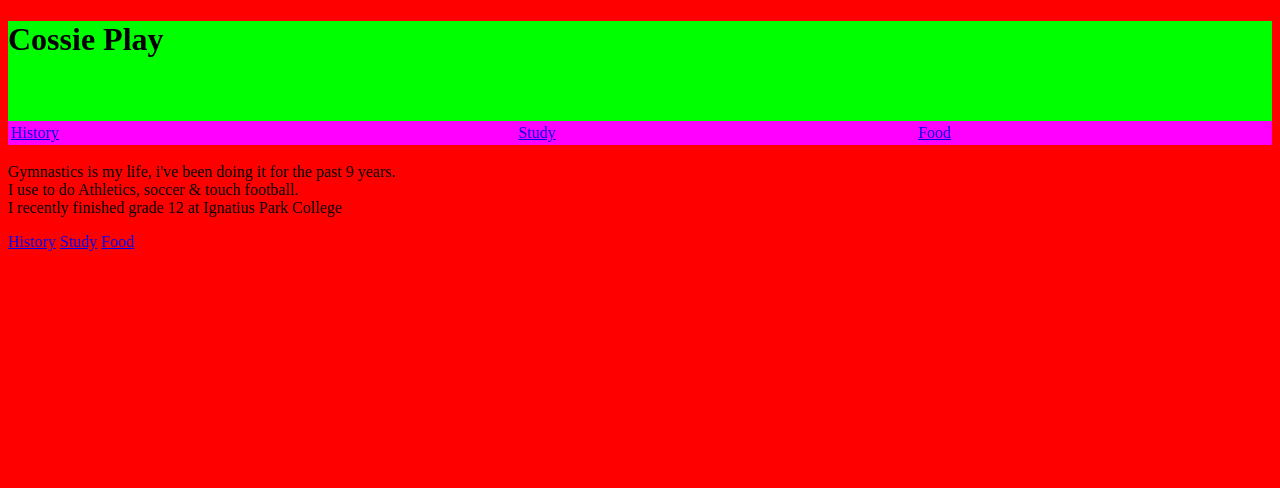
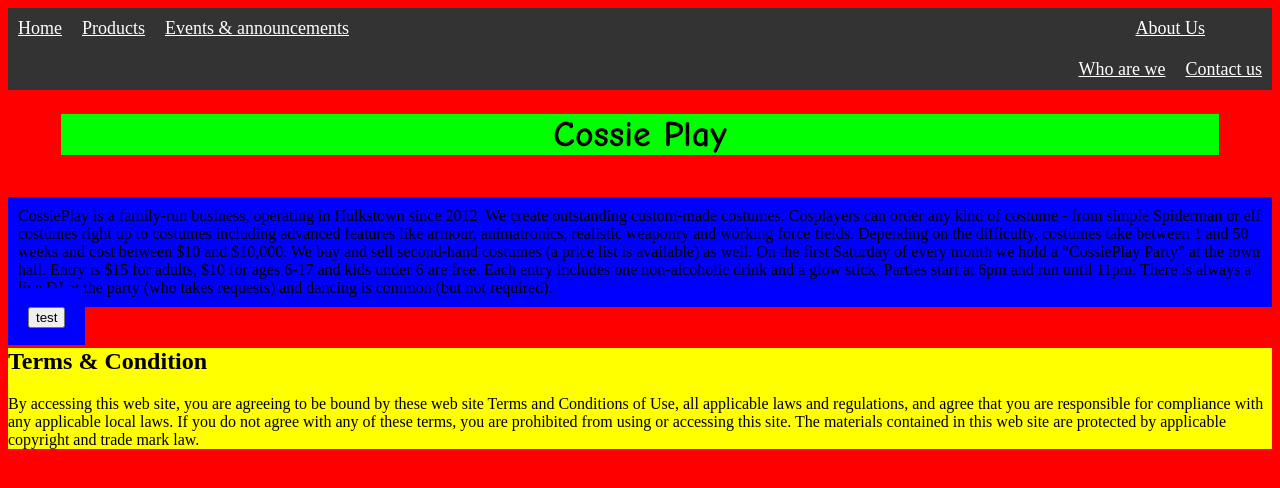
Before and after one commit to kkemei/a1, a plain HTML site: page a1/index.html in a window 1280 px wide. Drawn offline with Linux system fonts and the light colour scheme.

Commit message:
2 - Progress

```diff
--- a/a1/_notes/dwsync.xml
+++ b/a1/_notes/dwsync.xml
@@ -1,5 +1,5 @@
 <?xml version="1.0" encoding="utf-8" ?>
 <dwsync>
-<file name="index.html" server="ditwebtsv.jcu.edu.au/public_html/a1/" local="131031768753797660" remote="131031771180000000" Dst="0" />
-<file name="mainstyle.css" server="ditwebtsv.jcu.edu.au/public_html/a1/" local="131031768302198617" remote="131031771210000000" Dst="0" />
+<file name="index.html" server="ditwebtsv.jcu.edu.au/public_html/a1/" local="131033412686270373" remote="131033416450000000" Dst="0" />
+<file name="mainstyle.css" server="ditwebtsv.jcu.edu.au/public_html/a1/" local="131033398810000000" remote="131033416470000000" Dst="0" />
 </dwsync>
--- a/a1/index.html
+++ b/a1/index.html
@@ -5,28 +5,44 @@
 <title>CossiePlay</title>
 <link href="mainstyle.css" rel="stylesheet" type="text/css">
 </head>
-<wrapper>
 <body class="main">
-<header>
-<h1> Cossie Play</h1></header>
+
 <nav>
-<table width="100%" border="0" align="center">
-  <tbody>
-    <tr>
-      <td><a href="history.html">History</a></td>
-      <td><a href="study.html">Study</a></td>
-      <td><a href="food.html">Food</a></td>
-    </tr>
-  </tbody>
-</table>
+<ul>
+    <li><a href="index.html">Home</a></li>
+    <li><a href="products.html">Products</a></li>
+    <li><a href="events.html">Events & announcements</a></li>
+    <li style="float:right"><a href="about.html">About Us</a>
+    <ul>
+      <li><a href="#">Who are we</a></li>
+      <li><a href="#">Contact us</a></li>
+    </ul>
+    </li>
+</ul>
+
 </nav>
+
+<center><header><h1><center>Cossie Play</center></h1></header></center>
 <br>
-Gymnastics is my life, i've been doing it for the past 9 years.
-<br>I use to do Athletics, soccer & touch football.
-<br>I recently finished grade 12 at Ignatius Park College
+<section>
+
+CossiePlay is a family-run business, operating in Hulkstown since 2012. We create outstanding custom-made costumes. Cosplayers can order any kind of costume - from simple Spiderman or elf costumes right up to costumes including advanced features like armour, animatronics, realistic weaponry and working force fields. Depending on the difficulty, costumes take between 1 and 50 weeks and cost between $10 and $10,000.
+We buy and sell second-hand costumes (a price list is available) as well.
+On the first Saturday of every month we hold a “CossiePlay Party” at the town hall. Entry is $15 for adults, $10 for ages 6-17 and kids under 6 are free. Each entry includes one non-alcoholic drink and a glow stick. Parties start at 6pm and run until 11pm. There is always a live DJ at the party (who takes requests) and dancing is common (but not required).
+
+</section>
+
+<section2>
+<button> test </button>
+</section2>
+
 </body>
+
 <footer>
-<p><a href="history.html">History</a> <a href="study.html">Study</a> <a href="food.html">Food</a></p>
+<p>
+<h2>Terms & Condition</h2>
+By accessing this web site, you are agreeing to be bound by these web site Terms and Conditions of Use, all applicable laws and regulations, and agree that you are responsible for compliance with any applicable local laws. If you do not agree with any of these terms, you are prohibited from using or accessing this site. The materials contained in this web site are protected by applicable copyright and trade mark law.
+
+</p>
 </footer>
-<wrapper>
 </html>
--- a/a1/mainstyle.css
+++ b/a1/mainstyle.css
@@ -1,16 +1,72 @@
 @charset "utf-8";
 /* CSS Document */
 
-nav {
-	background-color: #F0F;
-	width: 100%;
-	height: 100%;
-}
+
 header {
 	background-color: #0F0;
-	height: 100px;
+	height: 100%;
+	width: 90%;
+	padding-right: 10px;
+	padding-left: 10px;
+}
+h1 {
+	font-family: "Comic Sans MS", cursive;
+	font-size: 36px;
+	height: 100%;
 	width: 100%;
 }
+
 body {
 	background-color: #F00;
 }
+section {
+	background-color: #00F;
+	padding: 10px;
+}
+footer {
+	background-color: #FF0;
+}
+
+nav {
+	width: 100%;
+	height: 100%;
+	padding-top: 0px;
+	padding-right: 0px;
+	padding-bottom: 0px;
+	padding-left: 0px;
+	font-size: 18px;
+}
+
+nav ul {
+	list-style-type: none;
+    margin: 0;
+    padding: 0;
+	overflow: hidden;
+    background-color: #333;
+}
+
+nav li {
+	float:left;
+}
+
+nav li a {
+    display: block;
+    padding: 10px 10px;
+	color: white;
+    text-align: center;
+
+}
+
+nav li a:hover {
+    background-color: #111;
+}
+
+a:active {
+	background-color: #4CAF50;
+	color: #F00;
+}
+
+section2 {
+	background-color: #00F;
+	padding: 20px;
+}
```
